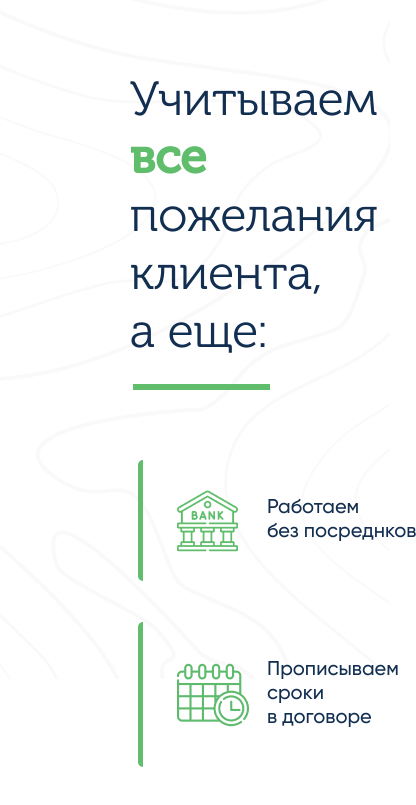
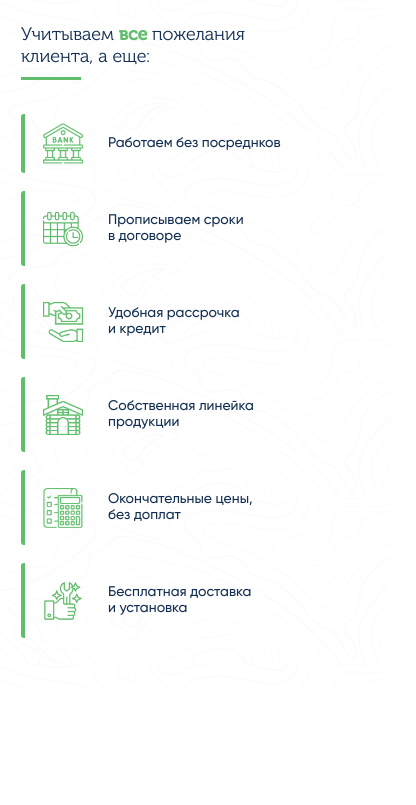
Before and after one commit to mkachalko/Test-task, a plain HTML site: page index.html in a window 390 px wide. Shown: the top 805 px of the page, 416 px wide, since content can reach past the window. Drawn offline with Linux system fonts and the light colour scheme.

Commit message:
Feat: add media quaries

```diff
--- a/index.html
+++ b/index.html
@@ -21,7 +21,7 @@
             <li class="benefits__item benefits__item_icon_time"><span class="benefits__text">Прописываем сроки в&nbsp;договоре </span></li>
             <li class="benefits__item benefits__item_icon_cash"><span class="benefits__text">Удобная рассрочка  и&nbsp;кредит </span></li>
             <li class="benefits__item benefits__item_icon_home"><span class="benefits__text">Собственная линейка продукции</span> </li>
-            <li class="benefits__item benefits__item_icon_calc"><span class="benefits__text">Окончательные цены, без доплат</span></li>
+            <li class="benefits__item benefits__item_icon_calc"><span class="benefits__text">Окончательные цены, без&nbsp;доплат</span></li>
             <li class="benefits__item benefits__item_icon_service"><span class="benefits__text">Бесплатная доставка и&nbsp;установка</span></li>
           </ul>
 
--- /dev/null
+++ b/sass/_media.sass
@@ -0,0 +1,55 @@
+@media ( max-width: 1199.98px )
+  .benefits
+    &__item
+      width: 50%
+@media ( max-width: 991.98px )
+  .benefits
+    &__wrapper
+      padding: 50px 80px
+    &__title
+      font-size: 45px
+      line-height: 55px
+    &__item
+      padding-left: 110px
+      background-position: 25px center
+@media ( max-width: 767.98px )
+  .benefits
+    &__wrapper
+      padding: 50px
+    &__title
+      font-size: 30px
+      line-height: 45px
+      max-width: 420px
+      &::after
+        height: 4px
+    &__list
+      padding: 0
+      flex-direction: column
+    &__item
+      width: 100%
+@media ( max-width: 479.98px )
+  .benefits
+    &__wrapper
+      padding: 23px 21px 50px
+    &__title
+      margin-bottom: 47px
+      font-size: 18px
+      line-height: 22px
+      max-width: 250px
+      &::after
+        bottom: -13px
+        left: 0
+        height: 3px
+        width: 60px
+    &__list
+      row-gap: 18px
+    &__item
+      padding: 21px 20px 22px 83px
+      font-size: 14px
+      line-height: 16px
+      background-size: 40px
+      background-position: 18px center
+      border-left: 4px solid #60BD6C
+      border-radius: 3px
+    &__text
+      max-width: 175px
--- a/sass/_section.sass
+++ b/sass/_section.sass
@@ -1,6 +1,7 @@
 .benefits
   background-image: url('../img/bg.jpg')
-  background-repeat: no-repeat
+  background-repeat: repeat
+  background-size: contain
   font-family: 'Gilroy Medium'
   font-style: normal
   font-weight: 500
--- a/sass/style.sass
+++ b/sass/style.sass
@@ -2,3 +2,4 @@
 @import 'variables'
 @import 'settings'
 @import 'section'
+@import 'media'
```
Also changed, not shown: css/style.css, 1 other file.
